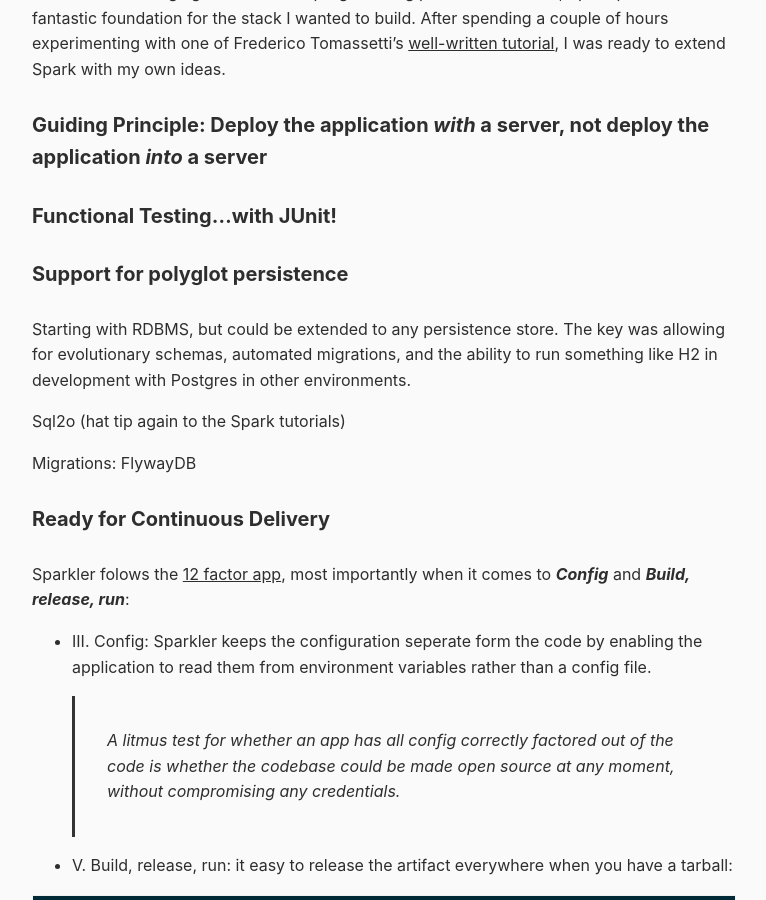
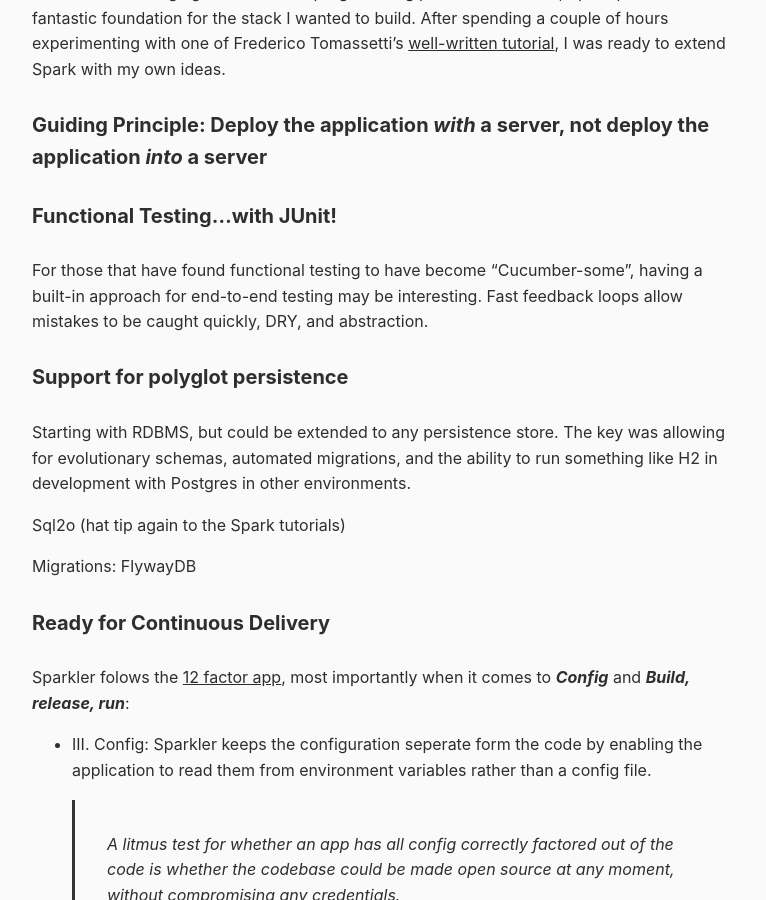
Before and after one commit to saslani/saslani.github.io, a Jekyll site: the page built from _posts/2016-04-12-sparkler.md, in a window 1280 px wide and 900 px high, scrolled down 816 px. Shown: the whole window, without its empty margins (256-1022 px from the left). Built offline with Jekyll 4.4.1, drawn with Linux system fonts in a browser that asks for light colours.

Commit message:
Functional Testing

```diff
--- a/_posts/2016-04-12-sparkler.md
+++ b/_posts/2016-04-12-sparkler.md
@@ -16,6 +16,7 @@
 #### Guiding Principle: Deploy the application *with* a server, not deploy the application *into* a server
 
 #### Functional Testing...with JUnit!
+For those that have found functional testing to have become "Cucumber-some", having a built-in approach for end-to-end testing may be interesting. Fast feedback loops allow mistakes to be caught quickly, DRY, and abstraction.
 
 #### Support for polyglot persistence
 Starting with RDBMS, but could be extended to any persistence store. The key was allowing for evolutionary schemas, automated migrations, and the ability to run something like H2 in development with Postgres in other environments.
```
